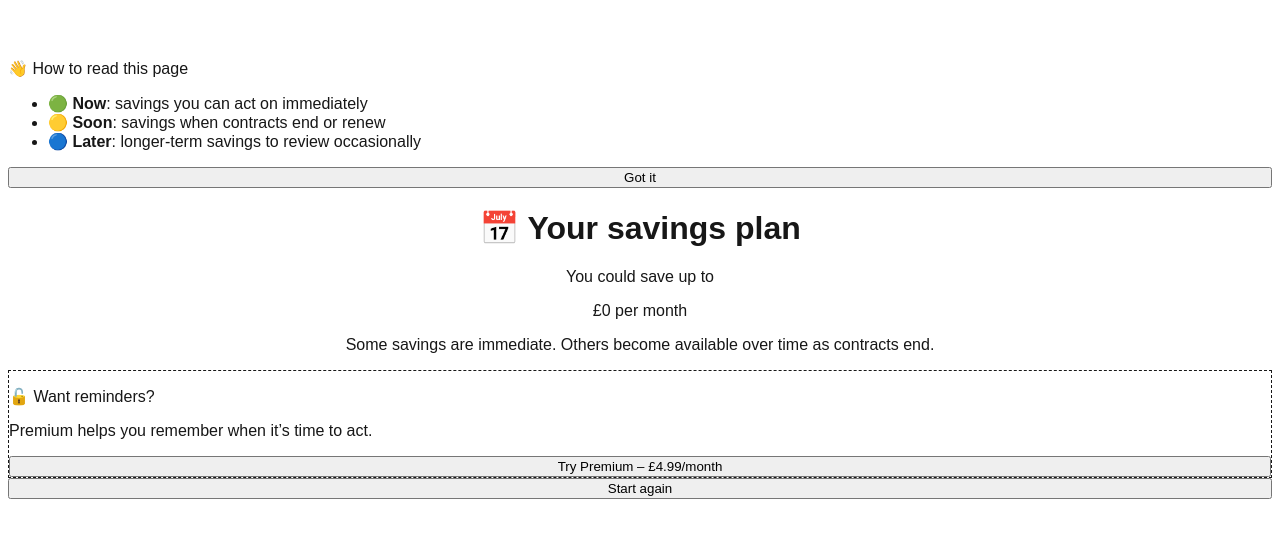
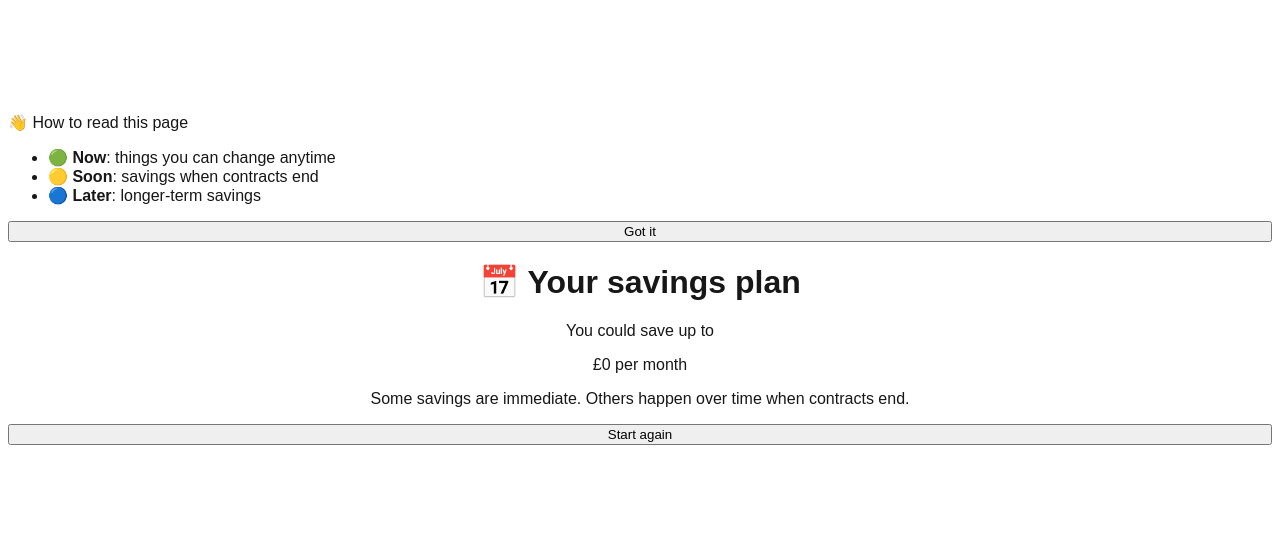
Before and after one commit to Andrea1288/FamilySave, a Next.js app: page /results in a window 1280 px wide. Shown: the part 137-674 px from the top of the page. Built offline with nearby package versions, Linux system fonts and the light colour scheme.

Commit message:
Add first action recommendation to results page

```diff
--- a/app/results/page.tsx
+++ b/app/results/page.tsx
@@ -52,7 +52,6 @@ export default function ResultsPage() {
       ].filter((i) => i.value > 0)
     );
 
-    // Show onboarding guide only once
     const seen = localStorage.getItem("familysave_seen_guide");
     if (!seen) {
       setShowGuide(true);
@@ -62,6 +61,27 @@ export default function ResultsPage() {
   function closeGuide() {
     localStorage.setItem("familysave_seen_guide", "true");
     setShowGuide(false);
+  }
+
+  const all = [...now, ...soon, ...later];
+  const top = all.sort((a, b) => b.value - a.value)[0];
+
+  function firstAction(item?: Item) {
+    if (!item) return null;
+
+    if (item.label.includes("Food")) {
+      return "Start small: plan meals for a few days or cut back on takeaways this week.";
+    }
+    if (item.label.includes("Bills")) {
+      return "Check when your energy or broadband contract ends and set a reminder to review it.";
+    }
+    if (item.label.includes("Transport")) {
+      return "Review insurance renewal dates or compare policies when they’re due.";
+    }
+    if (item.label.includes("Fun")) {
+      return "Check subscriptions and cancel anything you don’t really use.";
+    }
+    return "Keep this in mind and review it when circumstances change.";
   }
 
   function Section(
@@ -91,16 +111,16 @@ export default function ResultsPage() {
     <main className="min-h-screen bg-gray-50 flex items-center justify-center p-6">
       <div className="bg-white rounded-2xl shadow-lg p-6 w-full max-w-md text-center">
 
-        {/* Onboarding walkthrough */}
+        {/* Onboarding */}
         {showGuide && (
           <div className="bg-blue-50 rounded-xl p-4 mb-6 text-left">
             <p className="font-semibold mb-2">
               👋 How to read this page
             </p>
             <ul className="text-sm text-gray-700 space-y-1 mb-3">
-              <li>🟢 <strong>Now</strong>: savings you can act on immediately</li>
-              <li>🟡 <strong>Soon</strong>: savings when contracts end or renew</li>
-              <li>🔵 <strong>Later</strong>: longer-term savings to review occasionally</li>
+              <li>🟢 <strong>Now</strong>: things you can change anytime</li>
+              <li>🟡 <strong>Soon</strong>: savings when contracts end</li>
+              <li>🔵 <strong>Later</strong>: longer-term savings</li>
             </ul>
             <button
               onClick={closeGuide}
@@ -124,8 +144,20 @@ export default function ResultsPage() {
         </p>
 
         <p className="text-sm text-gray-500 mb-6">
-          Some savings are immediate. Others become available over time as contracts end.
+          Some savings are immediate. Others happen over time when contracts end.
         </p>
+
+        {/* First action */}
+        {top && (
+          <div className="bg-green-50 rounded-xl p-4 mb-6 text-left">
+            <p className="font-semibold mb-1">
+              ⭐ A good place to start
+            </p>
+            <p className="text-sm text-gray-700">
+              {firstAction(top)}
+            </p>
+          </div>
+        )}
 
         {Section(
           "🟢 Now",
@@ -148,24 +180,9 @@ export default function ResultsPage() {
           "bg-blue-50"
         )}
 
-        <div className="border border-dashed border-blue-300 rounded-xl p-4 mb-6 text-left">
-          <p className="font-semibold mb-1">
-            🔓 Want reminders?
-          </p>
-          <p className="text-sm text-gray-700 mb-3">
-            Premium helps you remember when it’s time to act.
-          </p>
-          <button
-            onClick={() => alert("Premium coming soon 🙂")}
-            className="w-full bg-blue-100 text-blue-700 py-2 rounded-lg font-medium"
-          >
-            Try Premium – £4.99/month
-          </button>
-        </div>
-
         <button
           onClick={() => router.push("/family")}
-          className="w-full bg-blue-600 text-white py-3 rounded-xl text-lg"
+          className="w-full bg-blue-600 text-white py-3 rounded-xl text-lg mt-4"
         >
           Start again
         </button>
```
